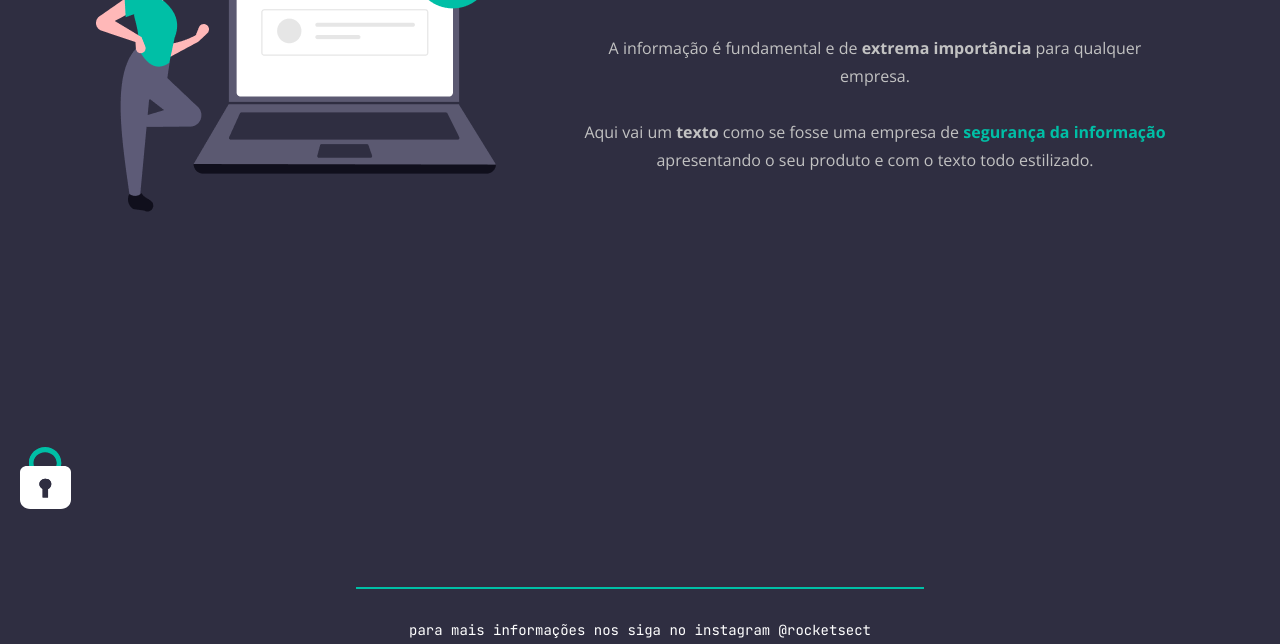
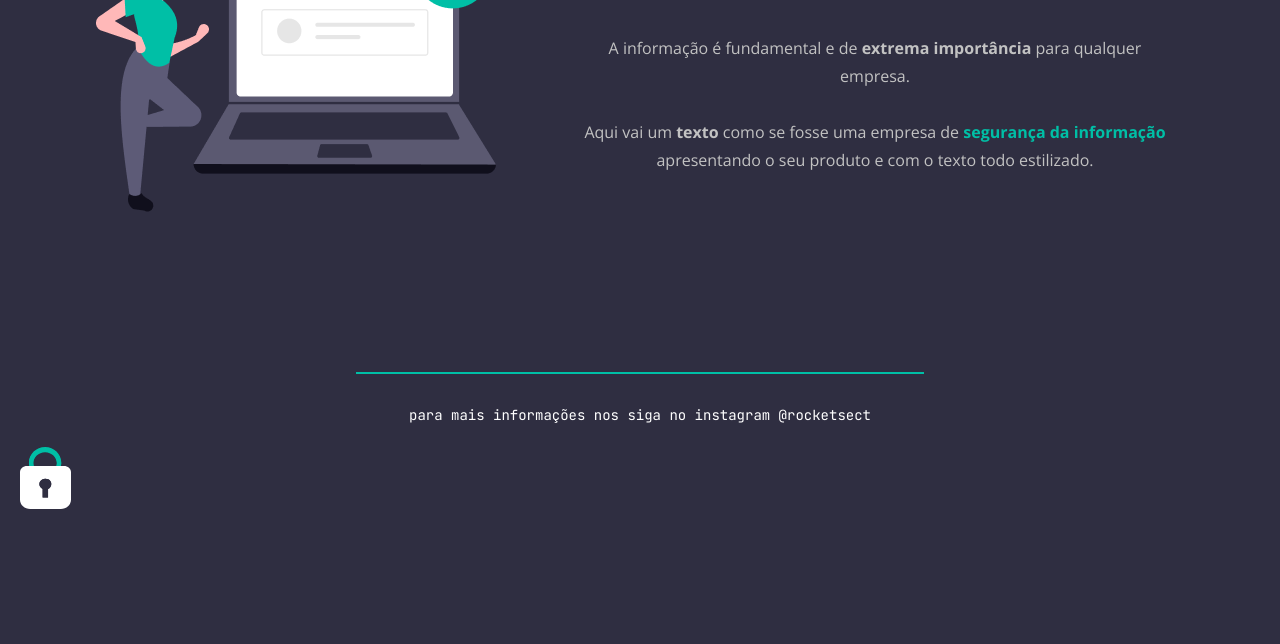
Before and after one commit to guisoLazaro/Desafio-Avancado-Stage2, a plain HTML site: page index.html in a window 1280 px wide. Shown: the part 271-915 px from the top of the page. After the commit the page ends 800 px from the top, so only its background shows below. Drawn offline with nearby package versions, Linux system fonts and the light colour scheme.

Commit message:
correções

```diff
--- a/style.css
+++ b/style.css
@@ -73,7 +73,7 @@ p span {
 }
 
 footer {
-  margin-top: 375px;
+  margin-top: 160px;
   text-align: center;
   color: #FFFFFF;
   font-size: 14px;
```
